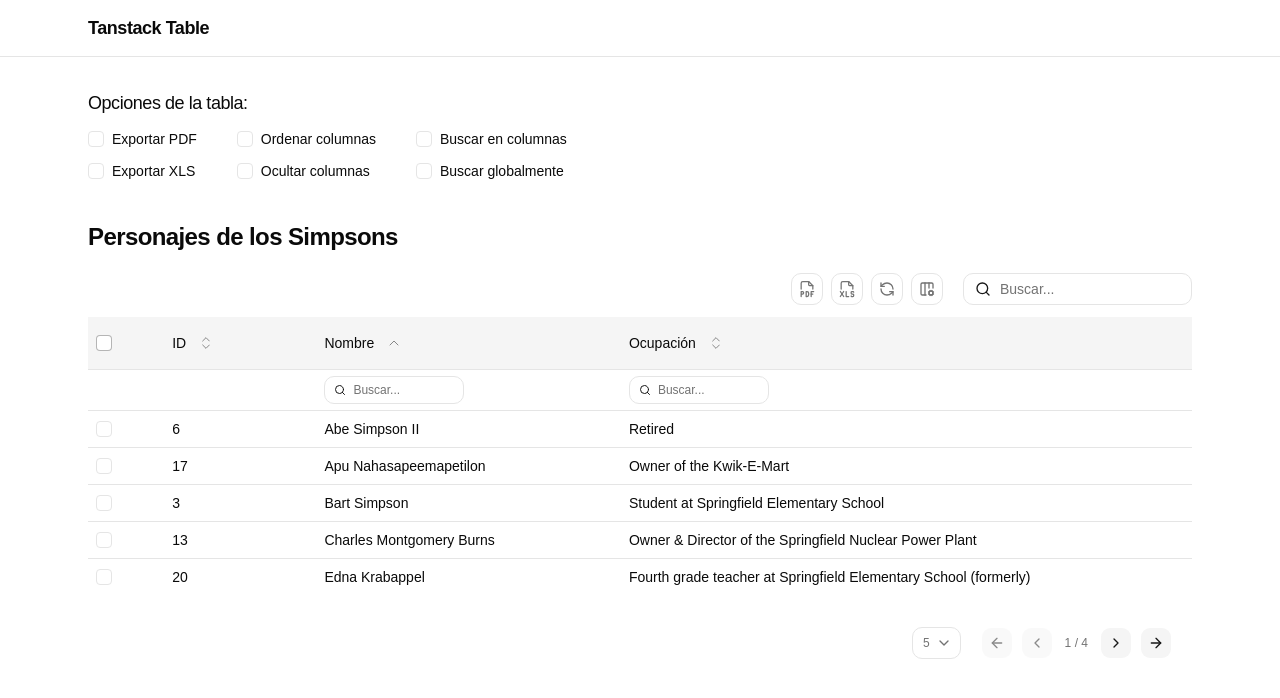
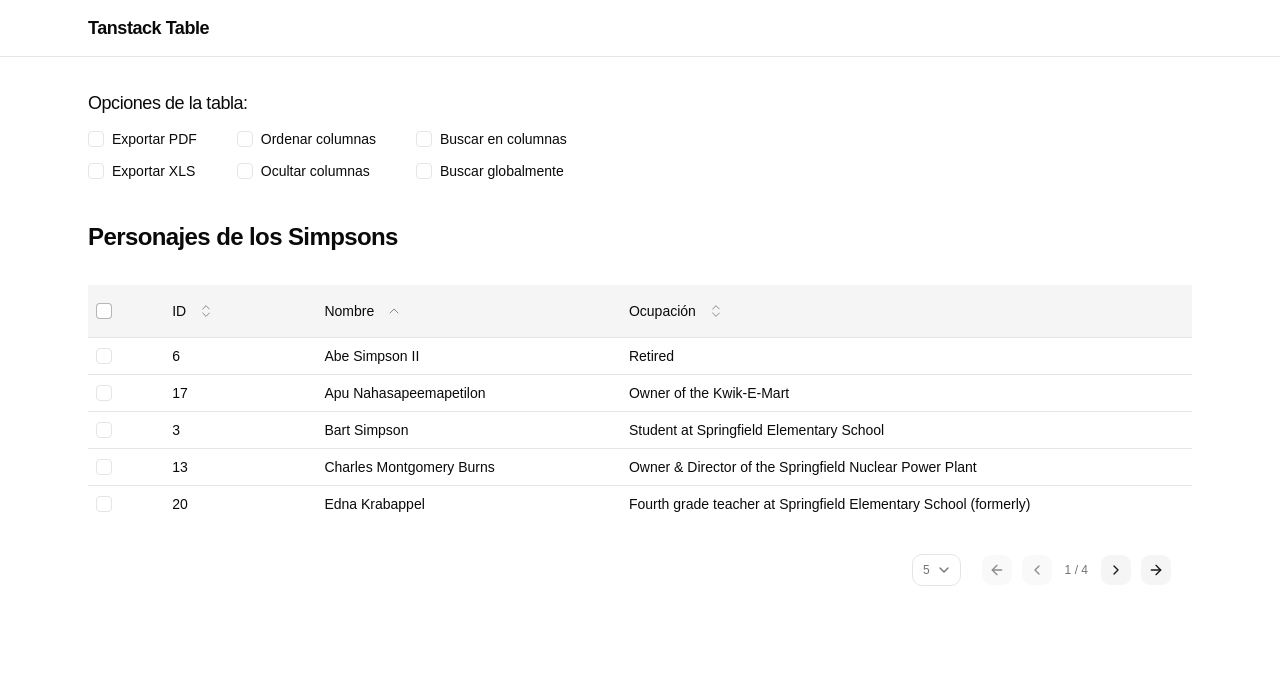
Before and after one commit to alanloffler/tanstack-table-template, a React (Vite) app: page / in a window 1280 px wide. Shown: the top 698 px of the page. Built offline with nearby package versions, Linux system fonts and the light colour scheme.

Commit message:
feat(components): data-table options

```diff
--- a/src/components/DataTable.tsx
+++ b/src/components/DataTable.tsx
@@ -33,6 +33,15 @@ import { exportTableToPdf, type TPdfFormatter } from "@/utils/export-table-pdf.u
 import { exportTableToXls, type TXlsFormatter } from "@/utils/export-table-xls.utils";
 import { useTableStore } from "@/stores/table.store";
 
+export interface ITableOptions {
+  columnSearch?: boolean;
+  dragAndDrop?: boolean;
+  exportPdf?: boolean;
+  exportXls?: boolean;
+  globalSearch?: boolean;
+  hideColumns?: boolean;
+}
+
 interface DataTableProps<TData, TValue> {
   columns: ColumnDef<TData, TValue>[];
   data: TData[] | undefined;
@@ -48,6 +57,7 @@ interface DataTableProps<TData, TValue> {
     formatters?: Record<string, TXlsFormatter<TData>>;
     sheetName?: string;
   };
+  options?: ITableOptions;
   pageSizes?: number[];
   storageKey: string;
 }
@@ -59,6 +69,7 @@ export function DataTable<TData, TValue>({
   defaultSorting = [],
   exportPdfConfig,
   exportXlsConfig,
+  options,
   pageSizes = [5, 10, 20, 50],
   storageKey,
 }: DataTableProps<TData, TValue>) {
@@ -136,6 +147,7 @@ export function DataTable<TData, TValue>({
     <section className="flex flex-col gap-3">
       <div className="flex items-center justify-end gap-5">
         <div className="flex items-center gap-2">
+          {options?.exportPdf && (
             <Tooltip>
               <TooltipTrigger asChild>
                 <Button
@@ -156,6 +168,8 @@ export function DataTable<TData, TValue>({
               </TooltipTrigger>
               <TooltipContent>Exportar PDF</TooltipContent>
             </Tooltip>
+          )}
+          {options?.exportXls && (
             <Tooltip>
               <TooltipTrigger asChild>
                 <Button
@@ -176,6 +190,8 @@ export function DataTable<TData, TValue>({
               </TooltipTrigger>
               <TooltipContent>Exportar XLS</TooltipContent>
             </Tooltip>
+          )}
+          {(options?.hideColumns || options?.dragAndDrop) && (
             <Tooltip>
               <TooltipTrigger asChild>
                 <Button
@@ -189,7 +205,8 @@ export function DataTable<TData, TValue>({
               </TooltipTrigger>
               <TooltipContent>Resetear tabla</TooltipContent>
             </Tooltip>
-
+          )}
+          {options?.hideColumns && (
             <Popover>
               <Tooltip>
                 <TooltipTrigger asChild>
@@ -213,7 +230,9 @@ export function DataTable<TData, TValue>({
                 ))}
               </PopoverContent>
             </Popover>
+          )}
         </div>
+        {options?.globalSearch && (
           <SearchInput
             onChange={(e) => table.setGlobalFilter(String(e.target.value))}
             onClear={() => {
@@ -222,8 +241,13 @@ export function DataTable<TData, TValue>({
             }}
             value={globalFilter}
           />
+        )}
       </div>
-      <DndContext collisionDetection={closestCenter} onDragStart={handleDragStart} onDragEnd={handleDragEnd}>
+      <DndContext
+        collisionDetection={closestCenter}
+        onDragStart={(e) => options?.dragAndDrop && handleDragStart(e)}
+        onDragEnd={(e) => options?.dragAndDrop && handleDragEnd(e)}
+      >
         <Table className="dark:bg-muted w-full table-fixed">
           <TableHeader className="dark:bg-primary-foreground bg-neutral-100">
             {table.getHeaderGroups().map((headerGroup) => (
@@ -237,8 +261,12 @@ export function DataTable<TData, TValue>({
                 strategy={rectSortingStrategy}
               >
                 <TableRow>
-                  {headerGroup.headers.map((header) =>
-                    (header.column.columnDef.meta as { disableDragging?: boolean } | undefined)?.disableDragging ? (
+                  {headerGroup.headers.map((header) => {
+                    const disableDragging = (header.column.columnDef.meta as { disableDragging?: boolean } | undefined)
+                      ?.disableDragging;
+                    return options?.dragAndDrop && !disableDragging ? (
+                      <DraggableColumnHeader header={header} key={header.id} />
+                    ) : (
                       <TableHead
                         key={header.id}
                         className="py-2.5"
@@ -250,16 +278,15 @@ export function DataTable<TData, TValue>({
                       >
                         {header.isPlaceholder ? null : flexRender(header.column.columnDef.header, header.getContext())}
                       </TableHead>
-                    ) : (
-                      <DraggableColumnHeader header={header} key={header.id} />
-                    ),
-                  )}
+                    );
+                  })}
                 </TableRow>
               </SortableContext>
             ))}
             {table.getHeaderGroups().map((headerGroup) => (
               <TableRow className="bg-background hover:bg-background" key={`${headerGroup.id}-filters`}>
-                {headerGroup.headers.map((header) => (
+                {options?.columnSearch &&
+                  headerGroup.headers.map((header) => (
                     <TableHead
                       key={`${header.id}-filter`}
                       className="py-1.5"
@@ -312,6 +339,7 @@ export function DataTable<TData, TValue>({
             )}
           </TableBody>
         </Table>
+        {options?.dragAndDrop && (
           <DragOverlay>
             {activeColumnId ? (
               <div className="bg-background flex items-center gap-2 rounded-md border px-2 py-1 text-sm shadow-lg">
@@ -326,6 +354,7 @@ export function DataTable<TData, TValue>({
               </div>
             ) : null}
           </DragOverlay>
+        )}
       </DndContext>
       <Pagination table={table} pageSizes={pageSizes} />
     </section>
```
Lines whose indentation alone changed are shown as unchanged.
